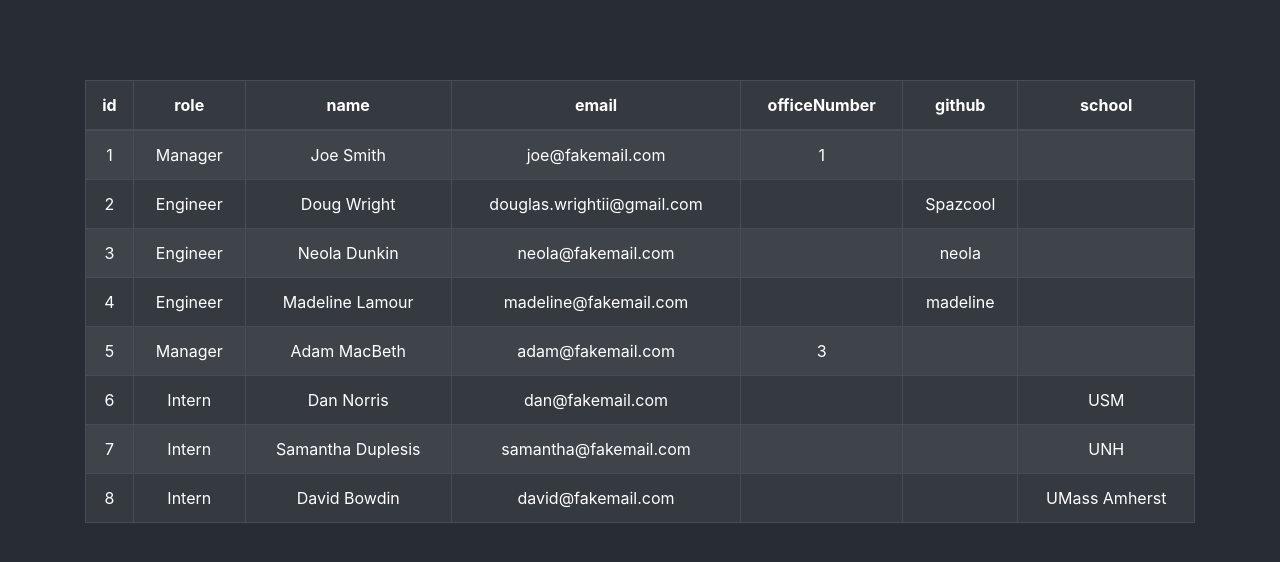
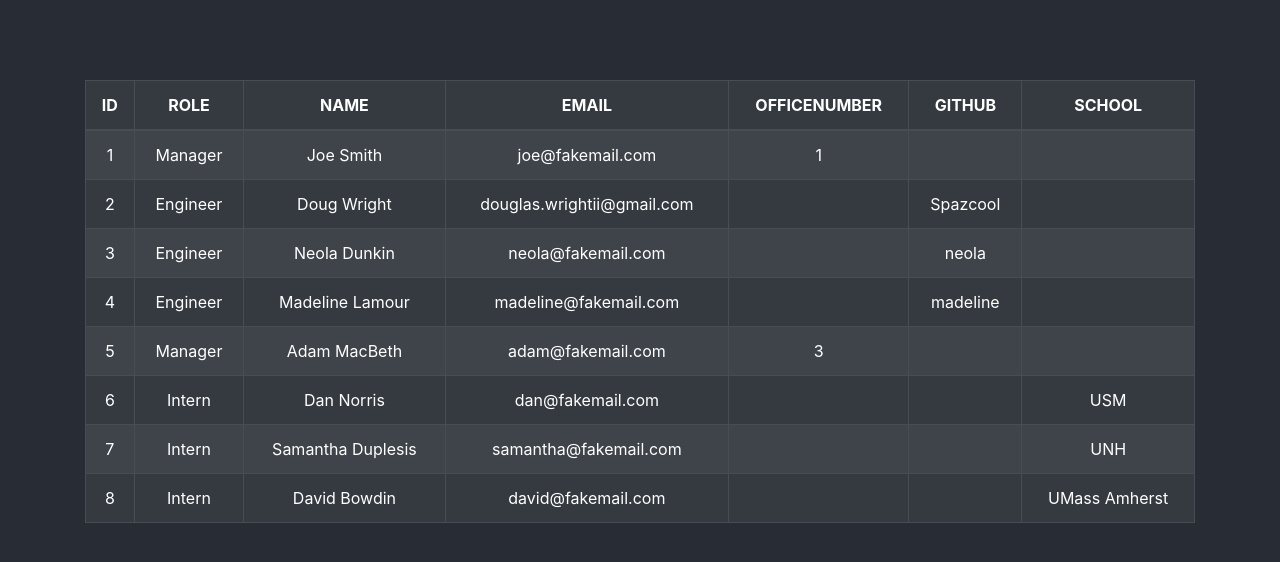
Before and after one commit to Spazcool/employee-directory, a React (Create React App) app: page / in a window 1280 px wide. Shown: the top 562 px of the page. Built offline with nearby package versions, Linux system fonts and the light colour scheme.

Commit message:
fix sort, still a bit clunky but not buggy

```diff
--- a/src/components/Table.js
+++ b/src/components/Table.js
@@ -5,7 +5,10 @@ import '../App.css';
 class Table extends React.Component {
   state = {
     data : this.props.data,
-    sorted: ''
+    sorted: {
+      col: null,
+      dir: 'descending',
+    }
   };
 
   createRow(datum, index){
@@ -22,7 +25,7 @@ class Table extends React.Component {
   }
 
   createHeader(list){
-    const listed = list.map((item) => (<th key={`${item}-header`}>{item}</th>));
+    const listed = list.map((item) => (<th key={`${item}-header`}>{item.toUpperCase()}</th>));
     return (
       <tr onClick={(event) => this.sortByCol(event.target.closest('th').innerText)}>
        {listed}
@@ -42,13 +45,29 @@ class Table extends React.Component {
       default:
         att = col.toLowerCase();
     }
-    //todo this is broken
-    const sorted = this.state.data === this.state.data.sort((a, b) => (a[att] > b[att]) ? 1 : - 1)
-      ? this.state.data.sort((a, b) => (a[att] < b[att]) ? 1 : + 1)
-      : this.state.data.sort((a, b) => (a[att] > b[att]) ? 1 : - 1);
-    console.log(sorted)
+
+    const dir = this.state.sorted.col
+      ? (this.state.sorted.dir === 'ascending' ? 'descending' : 'ascending')
+      : 'descending';
+
+    const sortedData = this.state.data.sort((a, b) => {
+      if(att === 'id' || att === 'officenumber'){
+        return (a[att] > b[att]) ? 1 : - 1;
+      }else{
+        return (a[att].toLowerCase() > b[att].toLowerCase()) ? 1 : - 1
+      }
+    });
+
+    if(dir === 'descending'){
+      sortedData.reverse();
+    }
+
     this.setState({
-      data: sorted
+      data: sortedData,
+      sorted: {
+        col: att,
+        dir
+      }
     });
   }
 
--- a/src/data/example.json
+++ b/src/data/example.json
@@ -13,7 +13,7 @@
         "role": "Engineer",
         "name": "Doug Wright",
         "email": "douglas.wrightii@gmail.com",
-        "officeNumber": "",
+        "officeNumber": null,
         "github": "Spazcool",
         "school": ""
     },
@@ -22,7 +22,7 @@
         "role": "Engineer",
         "name": "Neola Dunkin",
         "email": "neola@fakemail.com",
-        "officeNumber": "",
+        "officeNumber": null,
         "github": "neola",
         "school": ""
     },
@@ -31,7 +31,7 @@
         "role": "Engineer",
         "name": "Madeline Lamour",
         "email": "madeline@fakemail.com",
-        "officeNumber": "",
+        "officeNumber": null,
         "github": "madeline",
         "school": ""
     },
@@ -49,7 +49,7 @@
         "role": "Intern",
         "name": "Dan Norris",
         "email": "dan@fakemail.com",
-        "officeNumber": "",
+        "officeNumber": null,
         "github": "",
         "school": "USM"
     },
@@ -58,7 +58,7 @@
         "role": "Intern",
         "name": "Samantha Duplesis",
         "email": "samantha@fakemail.com",
-        "officeNumber": "",
+        "officeNumber": null,
         "github": "",
         "school": "UNH"
     },
@@ -67,7 +67,7 @@
         "role": "Intern",
         "name": "David Bowdin",
         "email": "david@fakemail.com",
-        "officeNumber": "",
+        "officeNumber": null,
         "github": "",
         "school": "UMass Amherst"
     }
```
